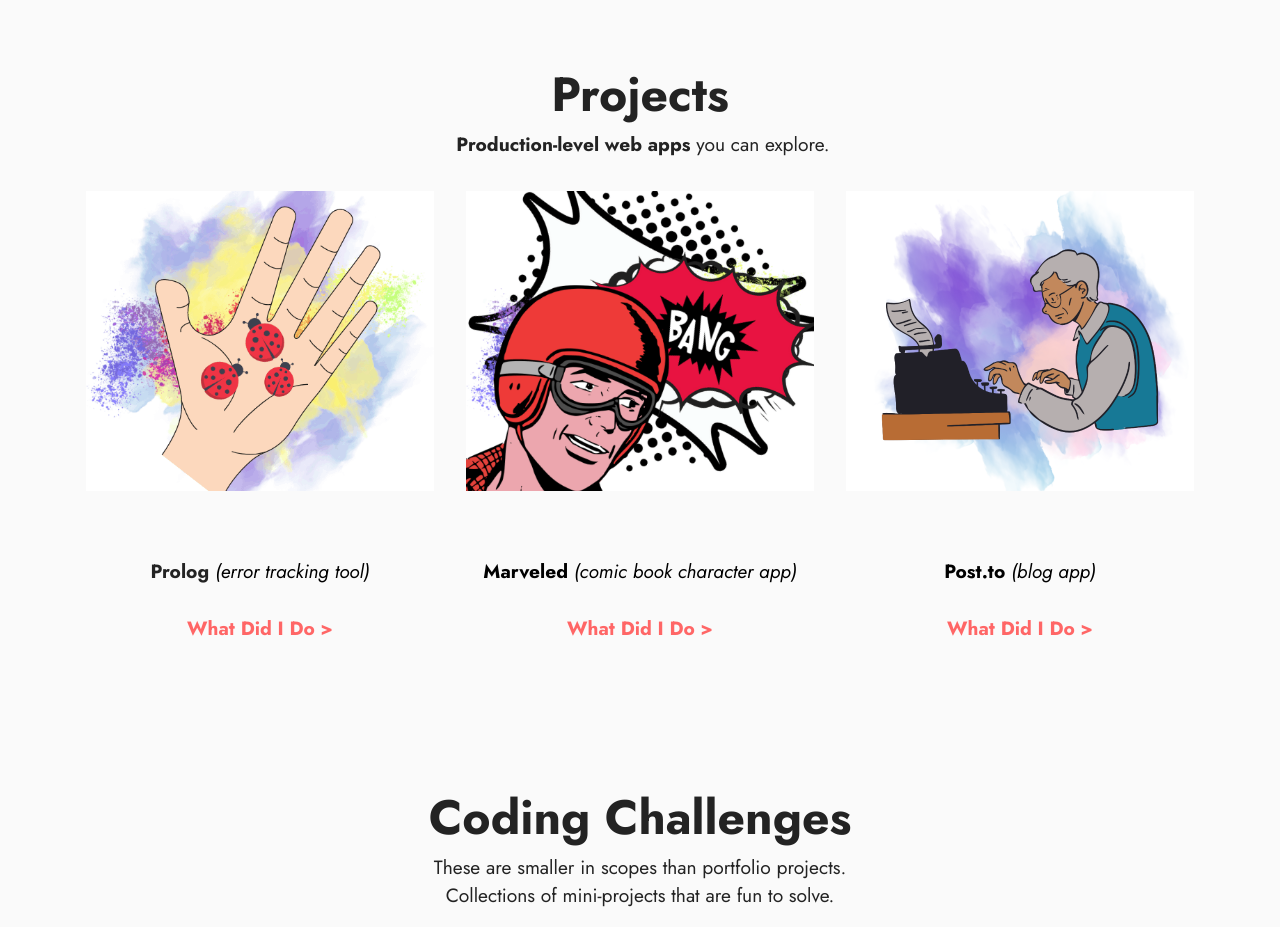
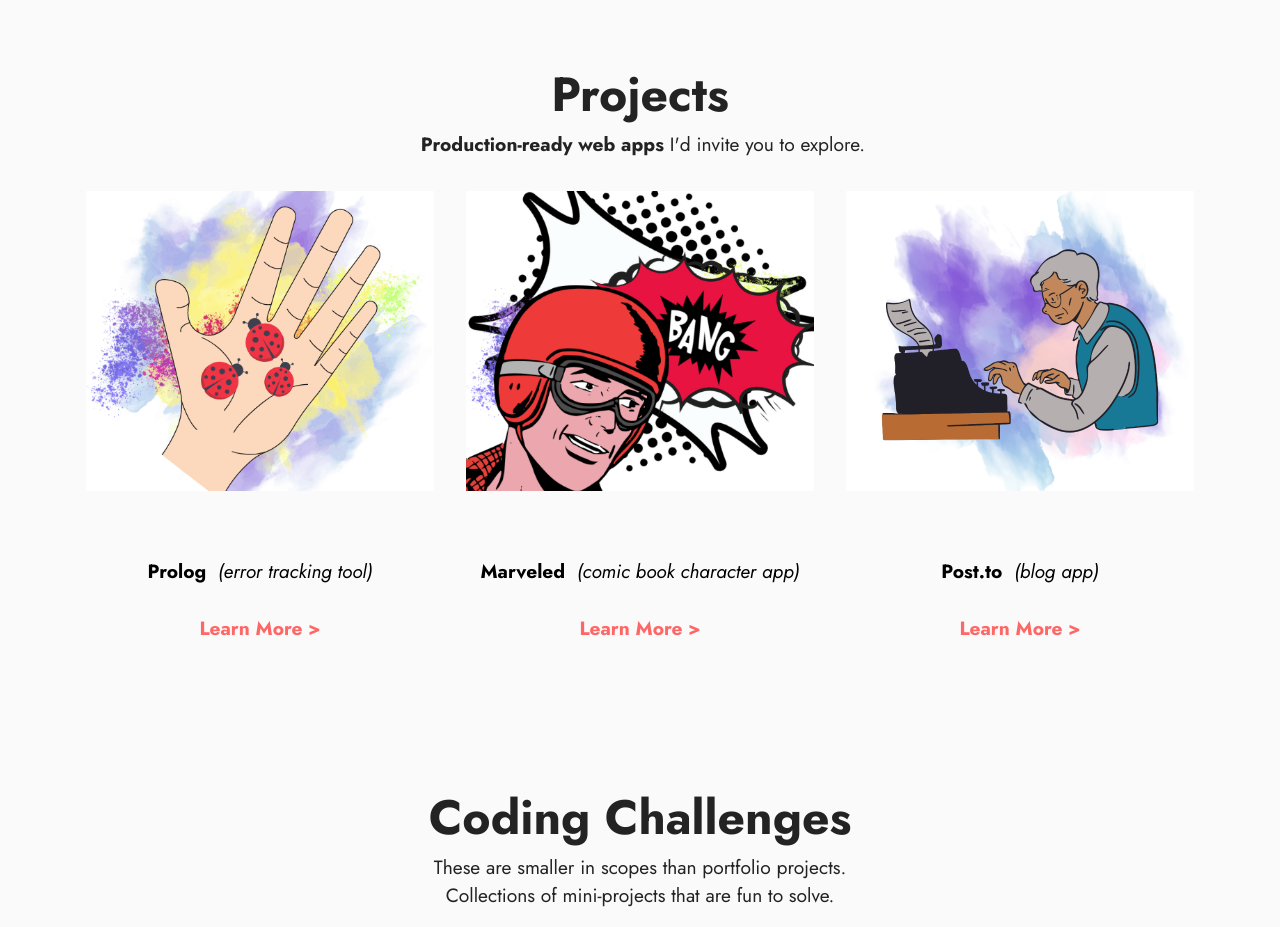
Before and after one commit to cathleys/cath, a plain HTML site: page index.html in a window 1280 px wide. Shown: the part 1320-2247 px from the top of the page. Drawn offline with Linux system fonts and the light colour scheme; files whose address does not match are found by name.

Commit message:
Fixes links

```diff
--- a/index.html
+++ b/index.html
@@ -265,7 +265,8 @@
           <h4
             class="mbr-section-subtitle mbr-fonts-style align-center mb-0 mt-2 display-7"
           >
-            &nbsp;<strong>Production-level web apps</strong> you can explore.
+            &nbsp;<strong>Production-ready web apps</strong> I'd invite you to
+            explore.
           </h4>
         </div>
         <div class="row mbr-gallery mt-4">
@@ -301,21 +302,10 @@
                 class="text-info"
                 target="_blank"
                 ><strong><br /></strong></a
-              ><br /><a
-                href="https://prolog-dev.vercel.app"
-                class="text-black"
-                target="_blank"
-                ><strong>Prolog</strong></a
-              ><em
-                >&nbsp;<a
-                  href="https://prolog-dev.vercel.app"
-                  class="text-primary"
-                  target="_blank"
-                  ><i>(error tracking tool)</i></a
-                ></em
-              ><br /><strong
-                ><br /><a href="prolog.html#image1-1i" class="text-secondary"
-                  ><b>What Did I Do&nbsp;&gt;</b></a
+              ><br /><strong>Prolog</strong>
+              <em>&nbsp;<i>(error tracking tool)</i> </em><br /><strong
+                ><br /><a href="prolog.html" class="text-secondary"
+                  ><b>Learn More&nbsp;&gt;</b></a
                 ></strong
               ><br /><br />
             </h6>
@@ -352,23 +342,16 @@
                 class="text-primary"
                 target="_blank"
                 ><strong><br /></strong></a
-              ><br /><a
-                href="https://marveled.vercel.app"
-                class="text-primary"
-                target="_blank"
-                ><strong>Marveled</strong></a
-              >&nbsp;<a
-                href="https://marveled.vercel.app"
-                class="text-primary"
-                target="_blank"
-                ><em>(comic book character app)</em></a
-              ><a
+              ><br /><strong>Marveled</strong> &nbsp;<em
+                >(comic book character app)</em
+              >
+              <a
                 href="https://marveled.vercel.app"
                 class="text-primary"
                 target="_blank"
                 ><em><br /></em></a
               ><br /><a href="marveled.html" class="text-secondary"
-                ><strong>What Did I Do &gt;</strong></a
+                ><strong>Learn More &gt;</strong></a
               >
             </h6>
           </div>
@@ -399,23 +382,16 @@
             <h6
               class="mbr-item-subtitle mbr-fonts-style align-center mb-2 mt-2 display-7"
             >
+              <strong><br /></strong>
+              <br /><strong>Post.to</strong>&nbsp;
+              <em>(blog app)</em>
               <a
-                href="https://marveled.vercel.app"
-                class="text-primary"
-                target="_blank"
-                ><strong><br /></strong></a
-              ><br /><strong>Post.to</strong>&nbsp;<a
-                href="https://post-to.vercel.app"
-                class="text-primary"
-                target="_blank"
-                ><em>(blog app)</em></a
-              ><a
                 href="https://marveled.vercel.app"
                 class="text-primary"
                 target="_blank"
                 ><em><br /></em></a
               ><br /><a href="postto.html" class="text-secondary text-primary"
-                ><strong>What Did I Do &gt;</strong></a
+                ><strong>Learn More &gt;</strong></a
               >
             </h6>
           </div>
```
Also changed, not shown: marveled.html (+1 -1 lines).
